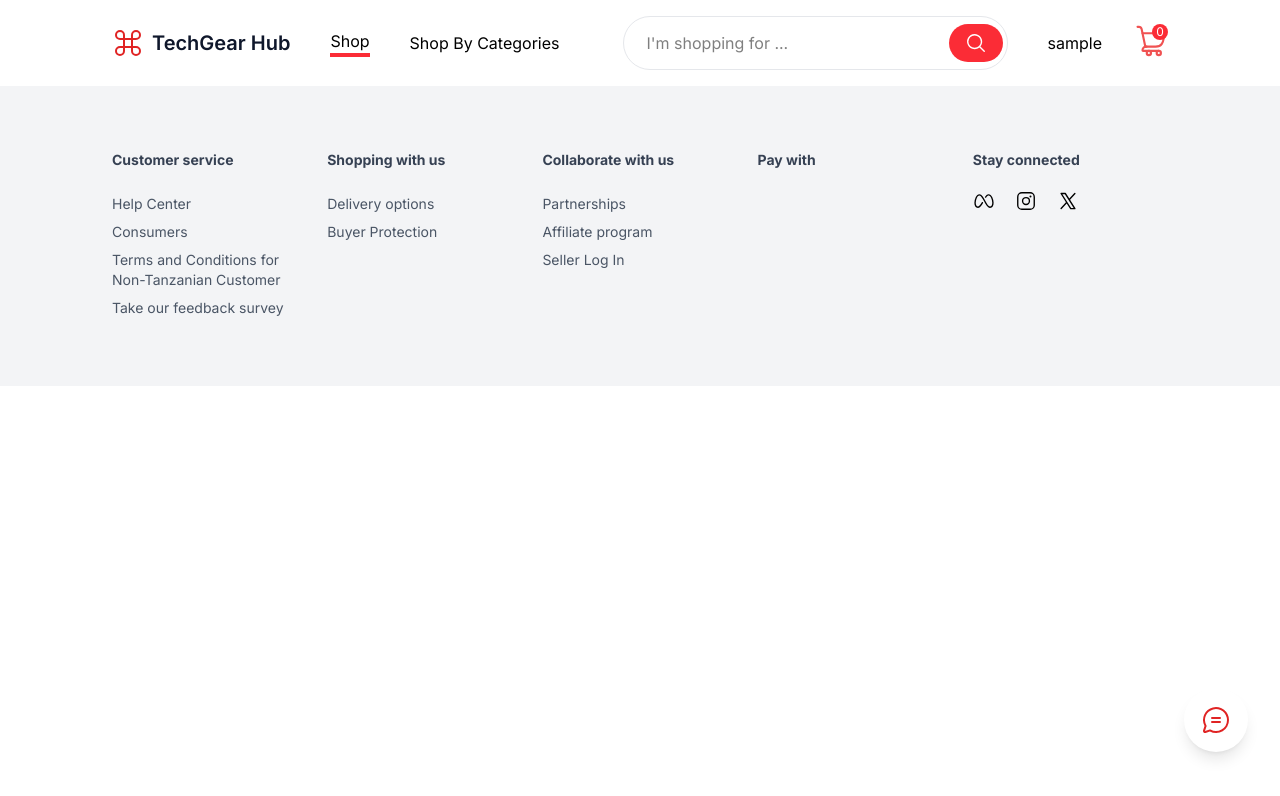
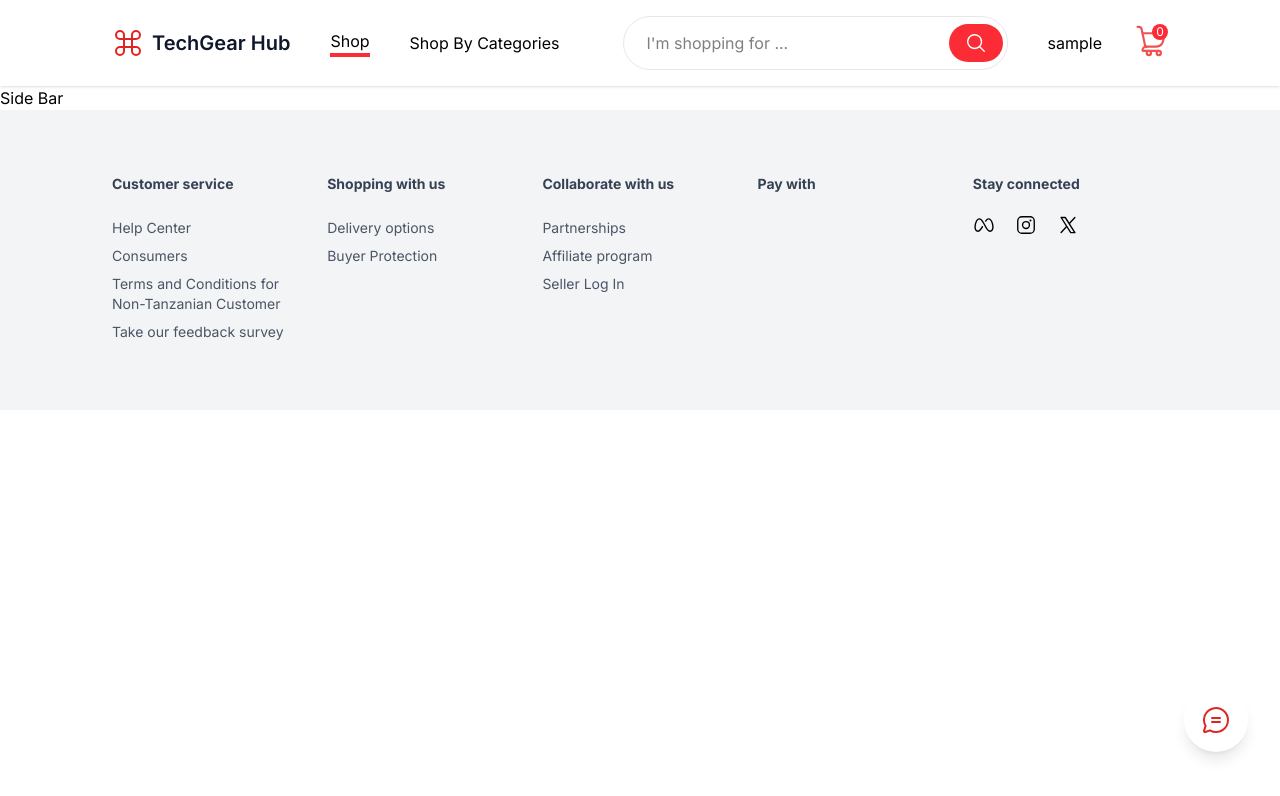
Before and after one commit to kitindi/developers-gear, a React (Vite) app: page /seller-dashboard in a window 1280 px wide. Shown: the top 796 px of the page. Built offline with nearby package versions, Linux system fonts and the light colour scheme; no server answers; sample sign-in values are in the browser's storage.

Commit message:
changed  auth logic

```diff
--- a/src/App.jsx
+++ b/src/App.jsx
@@ -11,6 +11,7 @@ import SellerLogin from "./pages/SellerLogin";
 import SellerRegister from "./pages/SellerRegister";
 import Search from "./pages/Search";
 import ProtectedRoute from "../ProtectedRoute";
+import SellerDashboard from "./pages/SellerDashboard";
 
 function App() {
   return (
@@ -23,6 +24,7 @@ function App() {
           {/* protected route */}
           <Route element={<ProtectedRoute />}>
             <Route path="/payment" element={<Payment />} />
+            <Route path="/seller-dashboard" element={<SellerDashboard />} />
           </Route>
           {/* Public routes */}
           <Route path="/cart" element={<Cart />} />
--- /dev/null
+++ b/src/pages/SellerDashboard.jsx
@@ -0,0 +1,16 @@
+import React from "react";
+
+const SellerDashboard = () => {
+  return (
+    <div className="w-full ">
+      <div className="grid grid-cols-5">
+        <div className="col-span-1">
+          <h3>Side Bar</h3>
+        </div>
+        <div className="col-span-4"></div>
+      </div>
+    </div>
+  );
+};
+
+export default SellerDashboard;
--- a/src/pages/SellerLogin.jsx
+++ b/src/pages/SellerLogin.jsx
@@ -22,7 +22,7 @@ const LoginSignUp = () => {
 
     try {
       // Send a POST request using Axios
-      const response = await axios.post("http://localhost:4000/api/auth/user-login", { email, password });
+      const response = await axios.post("http://localhost:4000/api/seller/login", { email, password });
 
       // console.log("Login successful:", response.data);
       setEmail("");
@@ -32,7 +32,7 @@ const LoginSignUp = () => {
       console.log("Login successful:", response.data);
 
       // Redirect the user to a protected route (payment page)
-      window.location.href = "/";
+      window.location.href = "/seller-dashboard";
 
       // Handle successful login (e.g., redirect or update state)
     } catch (err) {
```
